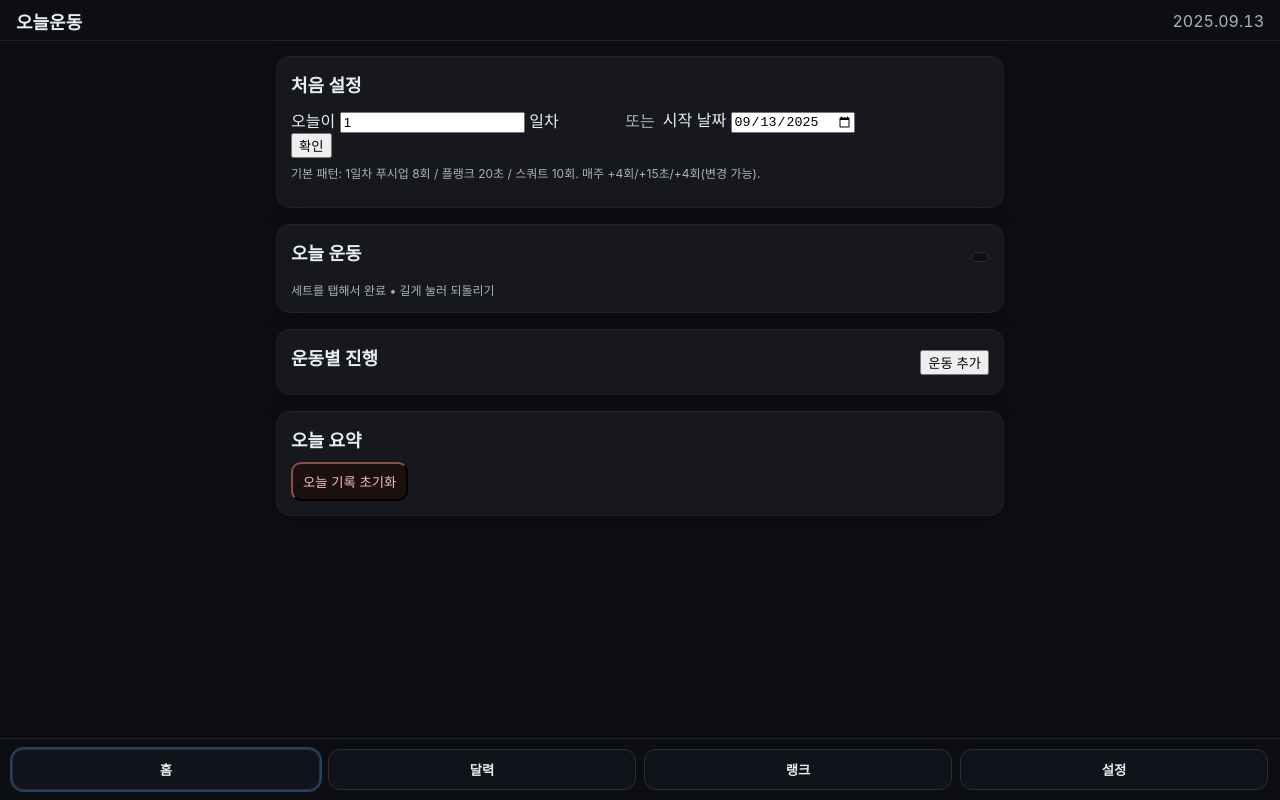
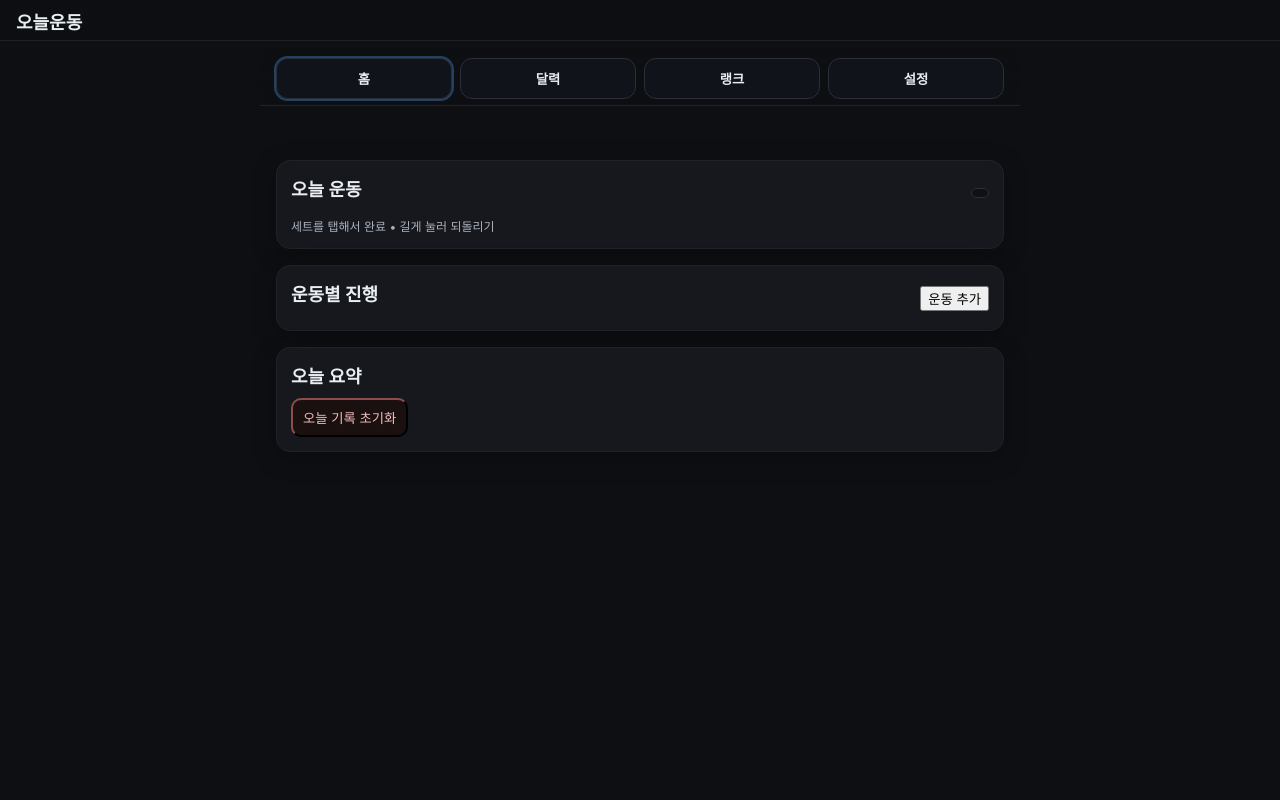
Before and after one commit to kominho4576-commits/Health, a plain HTML site: page index.html in a window 1280 px wide. Drawn offline with Linux system fonts and the light colour scheme.

Commit message:
Add files via upload

```diff
--- a/app.js
+++ b/app.js
@@ -1,33 +1,6 @@
-// 오늘운동 v3.3 — stronger iOS tabbar pin, restored rank UI
+// 오늘운동 v3.4 — top navigation, rank quest v3.1
 const $ = (sel, el=document) => el.querySelector(sel);
 const $$ = (sel, el=document) => Array.from(el.querySelectorAll(sel));
-
-/* Anti-wobble 2.0: clamp tiny visualViewport deltas, constant spacer */
-(function pinTabbar(){
-  const tabbar = $("#tabbar");
-  if (!tabbar) return;
-  let lastDY=0;
-  function apply(){
-    let dy=0;
-    const vv=window.visualViewport;
-    if (vv){
-      const raw = window.innerHeight - vv.height - vv.offsetTop;
-      // clamp to [0, 40] and round to integer to avoid micro-jitter
-      dy = Math.min(40, Math.max(0, Math.round(raw)));
-    }
-    if (Math.abs(dy-lastDY)>1){
-      document.documentElement.style.setProperty("--tabbar-dy", dy+"px");
-      lastDY=dy;
-    }
-  }
-  apply();
-  if (window.visualViewport){
-    window.visualViewport.addEventListener('resize', ()=>requestAnimationFrame(apply));
-    window.visualViewport.addEventListener('scroll', ()=>requestAnimationFrame(apply));
-  }
-  window.addEventListener('orientationchange', ()=>setTimeout(apply, 250));
-  window.addEventListener('load', apply);
-})();
 
 const K_SETTINGS = "workout.v3.settings";
 const K_DAILY = (ds) => `workout.v3.daily.${ds}`;
@@ -114,10 +87,10 @@ const views = {
   rank: $("#view-rank"),
   settings: $("#view-settings"),
 };
-document.querySelector(".tabbar").addEventListener('click', (e)=>{
+$("#topnav").addEventListener('click', (e)=>{
   const btn=e.target.closest('button[data-view]'); if(!btn) return;
   const v=btn.dataset.view;
-  $$(".tabbar button").forEach(b=>b.classList.toggle('active', b===btn));
+  $$("#topnav button").forEach(b=>b.classList.toggle('active', b===btn));
   Object.entries(views).forEach(([k,el])=>el.classList.toggle('active', k===v));
   $("#title").textContent = v==="home"?"오늘운동": v==="calendar"?"달력": v==="rank"?"랭크":"설정";
   if (v==="calendar") renderCalendar();
@@ -217,22 +190,45 @@ function renderSettings(){
   }
 }
 
-function renderAll(){ renderDate(); renderRestBanner(); ensureDailyStructure(); renderPlan(); renderExercises(); renderSummary(); renderSettings(); updateDailyPoints(); }
+/* Rank v3.1-styled quest list */
+function renderRank(){
+  const p=meta.points||0; const info=rankInfoFromPoints(p);
+  $("#rankBadge").textContent=info.cur.name; $("#rankBar").style.width=info.prog+"%"; $("#rankInfo").textContent = info.next ? `다음 랭크(${info.next.name})까지 ${info.next.req - p}pt` : `최고 랭크 달성!`;
+  const ds=dateStr; const wIdx=settings.startDate?weekIndex(settings.startDate,ds):0; const plank=settings.exercises.find(e=>e.type==="timer");
+  const quests=[
+    { id:'q_sets_6', label:'오늘 세트 6개 완료', done: totalSetsDoneToday()>=6, reward:30 },
+    { id:'q_streak_3', label:'연속 3일 운동', done: (meta.streak||0)>=3, reward:50 },
+    plank ? { id:'q_plank_time', label:`플랭크 ${Math.max(60, targetFor(plank,wIdx)*2)}초 이상`, done: (sumTimerDoneToday(plank.key)>=Math.max(60, targetFor(plank,wIdx)*2)), reward:25 } : null
+  ].filter(Boolean);
+  const ul=$("#questList"); ul.innerHTML="";
+  quests.forEach(q=>{
+    const li=document.createElement('li');
+    const status = q.done ? `완료 +${q.reward}pt` : `미완료`;
+    li.innerHTML=`<span>${q.label}</span><span class="status ${q.done?'done':''}">${status}</span>`;
+    ul.appendChild(li);
+  });
+}
+function totalSetsDoneToday(){ let c=0; for(const ex of settings.exercises){ const arr=daily.ex?.[ex.key]?.done||[]; c+=arr.filter(Boolean).length;} return c; }
+function sumTimerDoneToday(key){ const ds=dateStr; const wIdx=settings.startDate?weekIndex(settings.startDate,ds):0; const ex=settings.exercises.find(e=>e.key===key); if(!ex) return 0; const t=targetFor(ex,wIdx); const arr=daily.ex?.[key]?.done||[]; return arr.filter(Boolean).length*t; }
 
-function maybeOnboard(){ if(settings.startDate){ onboard?.classList.add('hidden'); return; } onboard?.classList.remove('hidden'); onStartDate && (onStartDate.value=todayStr()); }
-onConfirm?.addEventListener('click',()=>{ const n=Math.max(1,Math.floor(+onDay.value||1)); const pick=onStartDate.value; let start; if(pick) start=pick; else{ const d=new Date(); d.setDate(d.getDate()-(n-1)); start=`${d.getFullYear()}-${String(d.getMonth()+1).padStart(2,'0')}-${String(d.getDate()).padStart(2,'0')}`; } settings.startDate=start; saveSettings(settings); daily=loadDaily(dateStr); ensureDailyStructure(); onboard?.classList.add('hidden'); renderAll(); });
-saveCfg?.addEventListener('click',()=>{ settings.startDate = cfgStartDate.value || settings.startDate; saveSettings(settings); renderAll(); alert("저장되었습니다."); });
-addExerciseBtn?.addEventListener('click',()=>{ const name=prompt("운동 이름을 입력하세요 (예: 버피)"); if(!name) return; const type=(prompt("타입: reps(회) 또는 timer(초)", "reps")||"reps").toLowerCase().startsWith('t')?"timer":"reps"; const base=Math.max(1,Math.floor(+prompt("기본값(회/초)", type==="timer"?"30":"10")||10)); const inc=Math.max(0,Math.floor(+prompt("주간 증가량(회/초)", type==="timer"?"5":"2")||0)); const sets=Math.max(1,Math.floor(+prompt("세트 수","3")||3)); const weekdays=[true,true,true,true,true,false,false]; const key=name.toLowerCase().replace(/\s+/g,'_')+"_"+Math.random().toString(36).slice(2,6); settings.exercises.push({key,name,type,base,incPerWeek:inc,sets,weekdays}); saveSettings(settings); ensureDailyStructure(); renderAll(); });
-clearBtn?.addEventListener('click',()=>{ if(confirm("오늘 기록을 초기화할까요?")){ localStorage.removeItem(K_DAILY(dateStr)); daily=loadDaily(dateStr); ensureDailyStructure(); renderAll(); } });
+function renderAll(){ $("#date").textContent=fmtDateK(dateStr); $("#dayBadge") && ($("#dayBadge").textContent = settings.startDate? `${dayNumber(settings.startDate,dateStr)}일차` : ""); if (settings.startDate && isRestDay(settings.restDays,dateStr)) $("#restBanner")?.classList.remove('hidden'); else $("#restBanner")?.classList.add('hidden'); ensureDailyStructure(); renderPlan(); renderExercises(); renderSummary(); renderSettings(); updateDailyPoints(); }
+
+function maybeOnboard(){ if(settings.startDate){ $("#onboard")?.classList.add('hidden'); return; } $("#onboard")?.classList.remove('hidden'); $("#onStartDate") && ($("#onStartDate").value=todayStr()); }
+$("#onConfirm")?.addEventListener('click',()=>{ const n=Math.max(1,Math.floor(+$("#onDay").value||1)); const pick=$("#onStartDate").value; let start; if(pick) start=pick; else{ const d=new Date(); d.setDate(d.getDate()-(n-1)); start=`${d.getFullYear()}-${String(d.getMonth()+1).padStart(2,'0')}-${String(d.getDate()).padStart(2,'0')}`; } settings.startDate=start; saveSettings(settings); daily=loadDaily(dateStr); ensureDailyStructure(); $("#onboard")?.classList.add('hidden'); renderAll(); });
+$("#saveCfg")?.addEventListener('click',()=>{ settings.startDate = $("#cfgStartDate").value || settings.startDate; saveSettings(settings); renderAll(); alert("저장되었습니다."); });
+$("#addExerciseBtn")?.addEventListener('click',()=>{ const name=prompt("운동 이름을 입력하세요 (예: 버피)"); if(!name) return; const type=(prompt("타입: reps(회) 또는 timer(초)", "reps")||"reps").toLowerCase().startsWith('t')?"timer":"reps"; const base=Math.max(1,Math.floor(+prompt("기본값(회/초)", type==="timer"?"30":"10")||10)); const inc=Math.max(0,Math.floor(+prompt("주간 증가량(회/초)", type==="timer"?"5":"2")||0)); const sets=Math.max(1,Math.floor(+prompt("세트 수","3")||3)); const weekdays=[true,true,true,true,true,false,false]; const key=name.toLowerCase().replace(/\\s+/g,'_')+"_"+Math.random().toString(36).slice(2,6); settings.exercises.push({key,name,type,base,incPerWeek:inc,sets,weekdays}); saveSettings(settings); ensureDailyStructure(); renderAll(); });
+$("#clearToday")?.addEventListener('click',()=>{ if(confirm("오늘 기록을 초기화할까요?")){ localStorage.removeItem(K_DAILY(dateStr)); daily=loadDaily(dateStr); ensureDailyStructure(); renderAll(); } });
 
 setInterval(()=>{ const now=todayStr(); if(now!==dateStr){ dateStr=now; daily=loadDaily(dateStr); ensureDailyStructure(); renderAll(); } },30000);
 
-let deferredPrompt; window.addEventListener('beforeinstallprompt',e=>{e.preventDefault(); deferredPrompt=e; installBtn && (installBtn.hidden=false);});
-installBtn?.addEventListener('click',async()=>{ if(deferredPrompt){ deferredPrompt.prompt(); await deferredPrompt.userChoice; deferredPrompt=null; installBtn.hidden=true; } else alert("iOS는 Safari 공유 버튼 → '홈 화면에 추가'"); });
+let deferredPrompt; window.addEventListener('beforeinstallprompt',e=>{e.preventDefault(); deferredPrompt=e; $("#installBtn") && ($("#installBtn").hidden=false);});
+$("#installBtn")?.addEventListener('click',async()=>{ if(deferredPrompt){ deferredPrompt.prompt(); await deferredPrompt.userChoice; deferredPrompt=null; $("#installBtn").hidden=true; } else alert("iOS는 Safari 공유 버튼 → '홈 화면에 추가'"); });
 
 if('serviceWorker' in navigator){ window.addEventListener('load',()=>navigator.serviceWorker.register('./sw.js')); }
 
 /* Calendar */
+const calPrev=$("#calPrev"), calNext=$("#calNext"), calMonth=$("#calMonth"), calEl=$("#calendar"), calDetail=$("#calDetail");
+let calCtx = (function(){ const d=new Date(); return { year:d.getFullYear(), month:d.getMonth() }; })();
 function monthStr(y,m){ return `${y}.${String(m+1).padStart(2,'0')}`; }
 function daysInMonth(y,m){ return new Date(y, m+1, 0).getDate(); }
 function renderCalendar(){
@@ -277,21 +273,6 @@ function renderCalendar(){
 calPrev?.addEventListener('click',()=>{ calCtx.month--; if(calCtx.month<0){calCtx.month=11; calCtx.year--; } renderCalendar(); });
 calNext?.addEventListener('click',()=>{ calCtx.month++; if(calCtx.month>11){calCtx.month=0; calCtx.year++; } renderCalendar(); });
 
-/* Rank */
-function renderRank(){
-  const p=meta.points||0; const info=rankInfoFromPoints(p);
-  rankBadge.textContent=info.cur.name; rankBar.style.width=info.prog+"%"; rankInfo.textContent = info.next ? `다음 랭크(${info.next.name})까지 ${info.next.req - p}pt` : `최고 랭크 달성!`;
-  const ds=dateStr; const wIdx=settings.startDate?weekIndex(settings.startDate,ds):0; const plank=settings.exercises.find(e=>e.type==="timer");
-  const quests=[
-    { id:'q_sets_6', label:'오늘 세트 6개 완료', done: totalSetsDoneToday()>=6, reward:30 },
-    { id:'q_streak_3', label:'연속 3일 운동', done: (meta.streak||0)>=3, reward:50 },
-    plank ? { id:'q_plank_time', label:`플랭크 ${Math.max(60, targetFor(plank,wIdx)*2)}초 이상`, done: (sumTimerDoneToday(plank.key)>=Math.max(60, targetFor(plank,wIdx)*2)), reward:25 } : null
-  ].filter(Boolean);
-  questList.innerHTML=""; quests.forEach(q=>{ const li=document.createElement('li'); li.innerHTML=`<span>${q.label}</span><span class="${q.done?'pill':''}">${q.done?'완료 +'+q.reward+'pt':'미완료'}</span>`; questList.appendChild(li); });
-}
-function totalSetsDoneToday(){ let c=0; for(const ex of settings.exercises){ const arr=daily.ex?.[ex.key]?.done||[]; c+=arr.filter(Boolean).length;} return c; }
-function sumTimerDoneToday(key){ const ds=dateStr; const wIdx=settings.startDate?weekIndex(settings.startDate,ds):0; const ex=settings.exercises.find(e=>e.key===key); if(!ex) return 0; const t=targetFor(ex,wIdx); const arr=daily.ex?.[key]?.done||[]; return arr.filter(Boolean).length*t; }
-
 function init(){ ensureDailyStructure(); renderAll(); maybeOnboard(); renderCalendar(); renderRank(); }
 if('serviceWorker' in navigator){ window.addEventListener('load',()=>navigator.serviceWorker.register('./sw.js')); }
 init();
--- a/index.html
+++ b/index.html
@@ -17,6 +17,14 @@
     <div id="date"></div>
     <button id="installBtn" hidden>앱 설치</button>
   </header>
+
+  <!-- NEW: top navigation just under appbar -->
+  <nav class="topnav" id="topnav" aria-label="탭 선택">
+    <button data-view="home" class="active">홈</button>
+    <button data-view="calendar">달력</button>
+    <button data-view="rank">랭크</button>
+    <button data-view="settings">설정</button>
+  </nav>
 
   <main id="view-home" class="view active">
     <section id="onboard" class="card hidden">
@@ -79,7 +87,7 @@
     </section>
     <section class="card">
       <h3>퀘스트</h3>
-      <ul id="questList" class="quest-list"></ul>
+      <ul id="questList" class="quest-list v31"></ul>
     </section>
   </main>
 
@@ -108,13 +116,6 @@
       </ul>
     </section>
   </main>
-
-  <nav class="tabbar fixed" id="tabbar" aria-label="하단 탭">
-    <button data-view="home" class="active"><span>홈</span></button>
-    <button data-view="calendar"><span>달력</span></button>
-    <button data-view="rank"><span>랭크</span></button>
-    <button data-view="settings"><span>설정</span></button>
-  </nav>
 
   <footer class="footspace" id="footspace"></footer>
 
--- a/style.css
+++ b/style.css
@@ -4,9 +4,6 @@
   --ring: rgba(77,163,255,0.35);
 }
 html,body{margin:0;padding:0;background:var(--bg);color:var(--fg);font-family:-apple-system, BlinkMacSystemFont, 'Apple SD Gothic Neo', 'Noto Sans KR', system-ui, sans-serif; overflow-x:hidden;}
-/* prevent iOS rubber-band from moving fixed bars */
-body{overscroll-behavior-y:none}
-.view{overscroll-behavior:contain}
 .hidden{display:none!important}
 
 /* Fixed title bar */
@@ -16,14 +13,28 @@ body{overscroll-behavior-y:none}
   backdrop-filter:saturate(120%) blur(8px);
   padding:8px 16px 6px;
   display:flex; align-items:center; gap:12px;
-  border-bottom:1px solid #1f2228; z-index:20;
+  border-bottom:1px solid #1f2228; z-index:30;
   padding-top: calc(8px + env(safe-area-inset-top));
 }
 .appbar h1{margin:0;font-size:18px}
 #date{margin-left:auto;color:var(--muted);font-variant-numeric:tabular-nums}
-#installBtn{background:var(--accent);color:#001a33;border:0;padding:8px 12px;border-radius:10px}
 
-.view{display:none;max-width:760px;margin:0 auto; padding:16px; padding-top:calc(56px + env(safe-area-inset-top)); padding-bottom:120px;}
+/* NEW: Top nav (segmented) under appbar and sticky */
+.topnav{
+  position:sticky; top:calc(48px + env(safe-area-inset-top)); z-index:25;
+  display:grid; grid-template-columns:repeat(4,1fr); gap:8px;
+  padding:10px 16px 6px; max-width:760px; margin:0 auto;
+  background:linear-gradient(180deg, rgba(14,15,18,0.95) 0%, rgba(14,15,18,0.75) 100%);
+  backdrop-filter:saturate(120%) blur(8px);
+  border-bottom:1px solid #1f2228;
+}
+.topnav button{
+  border:1px solid #2a2f39; background:#101319; color:var(--fg); border-radius:12px; padding:10px 8px; font-weight:700;
+}
+.topnav button.active{outline:2px solid var(--ring)}
+
+/* Views */
+.view{display:none;max-width:760px;margin:0 auto; padding:16px; padding-top:calc(56px + 46px + env(safe-area-inset-top)); padding-bottom:32px;}
 .view.active{display:block}
 
 .card{background:var(--card);border:1px solid #1f2228;border-radius:14px;padding:14px;box-shadow:0 6px 24px rgba(0,0,0,0.25);margin-bottom:16px}
@@ -39,7 +50,6 @@ h2{margin:0 0 10px 0;font-size:18px}
 .exercise:first-of-type{border-top:0;margin-top:0;padding-top:0}
 .ex-head-row{display:flex;align-items:center;justify-content:space-between}
 .ex-head{display:flex;align-items:center;justify-content:space-between;gap:8px}
-.ex-head h3{margin:0;font-size:16px}
 .ex-controls{display:flex;align-items:center;gap:8px}
 .ex-controls button{width:32px;height:32px;border-radius:10px;border:1px solid #2a2f39;background:#111318;color:var(--fg)}
 .reps{margin:8px 0;color:var(--muted)}
@@ -58,7 +68,7 @@ button:focus{outline:2px solid var(--ring);outline-offset:2px}
 button.danger{background:#1a1010;border-color:#3a2020;color:#f4bcbc;border-radius:10px;padding:8px 10px}
 button.danger.sm{padding:6px 8px;font-size:12px}
 
-/* Settings layout — stacked, responsive, no overflow */
+/* Settings layout */
 .settings{display:flex;flex-direction:column;gap:12px;margin-top:8px}
 .grid2{display:grid;grid-template-columns:1fr 1fr;gap:8px}
 .grid3{display:grid;grid-template-columns:repeat(3,1fr);gap:8px}
@@ -80,9 +90,6 @@ button.danger.sm{padding:6px 8px;font-size:12px}
 .onboard-grid{display:grid;grid-template-columns:1fr auto 1fr;gap:8px;align-items:center}
 @media (max-width:420px){ .onboard-grid{grid-template-columns:1fr} .onboard-grid .muted{display:none} }
 
-.flash{animation:flash 400ms ease}
-@keyframes flash{from{box-shadow:0 0 0 0 rgba(255,255,255,0.0)}50%{box-shadow:0 0 0 6px rgba(255,255,255,0.35)}to{box-shadow:0 0 0 0 rgba(255,255,255,0.0)}}
-
 /* Calendar */
 .cal-head{display:flex;align-items:center;justify-content:space-between;margin-bottom:8px}
 .cal-head #calMonth{font-weight:600}
@@ -97,21 +104,11 @@ button.danger.sm{padding:6px 8px;font-size:12px}
 .dot.partial{background:#4da3ff}
 .cell .dots{display:flex;gap:4px;flex-wrap:wrap}
 
-/* Fixed bottom tabbar (anti-wobble) */
-.tabbar.fixed{
-  position:fixed; left:0; right:0; bottom: env(safe-area-inset-bottom);
-  display:grid; grid-template-columns:repeat(4,1fr); gap:8px;
-  background:rgba(14,15,18,0.92); backdrop-filter:saturate(120%) blur(8px);
-  padding:10px 12px; border-top:1px solid #1f2228; z-index:20;
-  transform: translateY(var(--tabbar-dy,0px)); /* small correction managed by JS */
-}
-.tabbar button{
-  display:flex; align-items:center; justify-content:center;
-  border:1px solid #2a2f39; background:#101319; border-radius:12px;
-  padding:10px 8px; color:var(--fg); font-weight:600; min-height:40px
-}
-.tabbar button.active{outline:2px solid var(--ring)}
-.tabbar button span{pointer-events:none}
+/* Rank quest (v3.1 style) */
+.quest-list.v31{list-style:none;padding:0;margin:0;display:flex;flex-direction:column;gap:8px}
+.quest-list.v31 li{display:flex;align-items:center;justify-content:space-between;background:#101319;border:1px solid #2a2f39;border-radius:12px;padding:12px}
+.quest-list.v31 li .status{padding:4px 8px;border-radius:999px;border:1px solid #343a46;color:#9aa5b1}
+.quest-list.v31 li .status.done{background:#0f2a20;border-color:#1a5a3f;color:#48d597}
 
-/* spacer for fixed bars — constant to unify views */
-.footspace{height: 110px}
+/* Spacer (top nav replaces bottom) */
+.footspace{height: 16px}
--- a/sw.js
+++ b/sw.js
@@ -1 +1 @@
-const CACHE='workout-pwa-v3.3';const ASSETS=['./','./index.html','./style.css','./app.js','./manifest.webmanifest','./icons/icon-192.png','./icons/icon-512.png'];self.addEventListener('install',e=>{e.waitUntil(caches.open(CACHE).then(c=>c.addAll(ASSETS)));});self.addEventListener('activate',e=>{e.waitUntil(caches.keys().then(keys=>Promise.all(keys.map(k=>k===CACHE?null:caches.delete(k)))));});self.addEventListener('fetch',e=>{ e.respondWith(caches.match(e.request).then(r=> r || fetch(e.request))); });
+const CACHE='workout-pwa-v3.4';const ASSETS=['./','./index.html','./style.css','./app.js','./manifest.webmanifest','./icons/icon-192.png','./icons/icon-512.png'];self.addEventListener('install',e=>{e.waitUntil(caches.open(CACHE).then(c=>c.addAll(ASSETS)));});self.addEventListener('activate',e=>{e.waitUntil(caches.keys().then(keys=>Promise.all(keys.map(k=>k===CACHE?null:caches.delete(k)))));});self.addEventListener('fetch',e=>{ e.respondWith(caches.match(e.request).then(r=> r || fetch(e.request))); });
```
